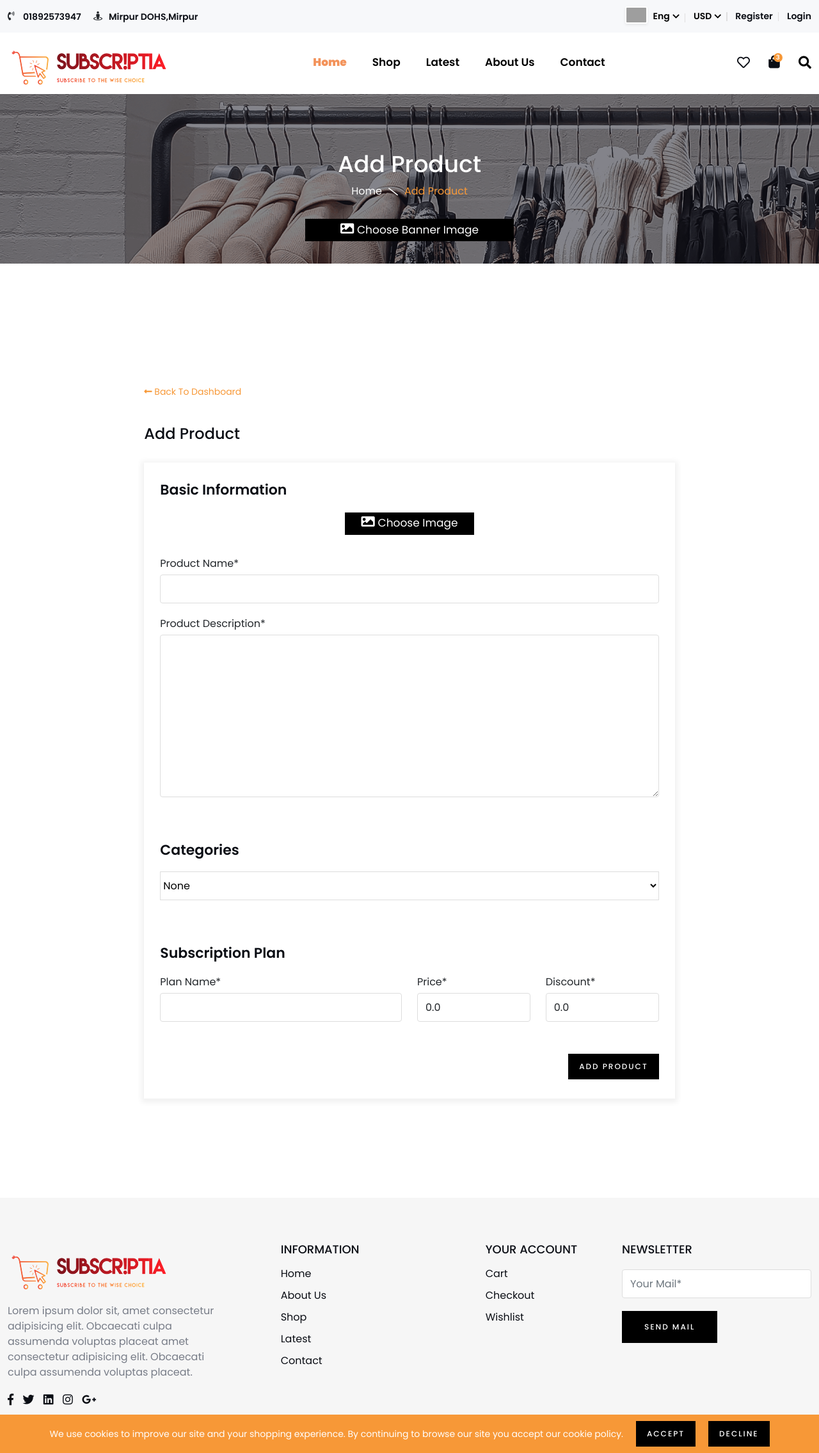
After one commit to Mahdi3M/Subscriptia, a Django app: page /add in a window 1280 px wide. The commit adds this page. Shown: the whole page at 64% size. Run offline with Django 4.2, Linux system fonts and the light colour scheme; some libraries are stand-ins or nearby versions; grey boxes are pictures that could not be loaded.

Commit message:
sara commit
shadmanee r jinish

```diff
--- a/accounts/templates/user_profile/login.html
+++ b/accounts/templates/user_profile/login.html
@@ -41,12 +41,6 @@
                             <div class="login_submit">
                                 <button class="theme-btn-one btn-black-overlay btn_md" type="submit">login</button>
                             </div>
-                            {% comment %} <div class="remember_area">
-                                <label class="checkbox-default">
-                                    <input type="checkbox">
-                                    <span>Remember me</span>
-                                </label>
-                            </div> {% endcomment %}
 
                             <a href="{% url 'register' %}">Create Your Account?</a>
                         </form>
--- /dev/null
+++ b/product/forms.py
@@ -0,0 +1,8 @@
+from django import forms
+from .models import *
+
+
+class ProductForm(forms.ModelForm):
+    class Meta:
+        model = Product
+        fields = ('name', 'description', 'image', 'banner', 'plan_name', 'price', 'discount', 'category')
--- a/product/models.py
+++ b/product/models.py
@@ -2,44 +2,28 @@ from django.db import models
 
 # Create your models here.
 
-CATEGORIES = ((1, 'News'), (2, 'Books'), (3, 'Software'), (4, 'Web'), (5, 'Design'), (6, 'Presentation'),
+CATEGORIES = ((0, 'None'), (1, 'News'), (2, 'Books'), (3, 'Software'), (4, 'Web'), (5, 'Design'), (6, 'Presentation'),
               (7, 'Educational'), (8, 'Streaming'), (9, 'Video'), (10,'Writing'), (11, 'Travel'), (12, 'Blog'),
               (13, 'E-commerce'), (14, 'Photo Editing'), (15, 'Video Editing'), (16, 'Food & Beverages'))
 
 
-def validate_even(value):
-    if value not in range(0, 6):
-        raise ValidationError(
-            _('%(value) is not a valid rating'),
-            params={'value': value},
-        )
-
+VALID_RATINGS = (('z', 0), ('o', 1), ('tw', 2), ('th', 3), ('fo', 4), ('fi', 5))
 
 
 class Product(models.Model):
     name = models.CharField(max_length=200)
-    slug = models.SlugField(unique=True)
-    rating = models.PositiveIntegerField(
-        validators=[validate_even]
-    )
+    description = models.TextField(max_length=1000, default="")
+    slug = models.SlugField(unique=True, auto_created=True)
+    rating = models.PositiveIntegerField(choices=VALID_RATINGS, default=0)
     review = models.CharField(max_length=500, default="")
-    is_wishlist = models.BooleanField(default=False)
-    is_cart = models.BooleanField(default=False)
+    in_wishlist = models.PositiveIntegerField(default=0)
+    in_cart = models.PositiveIntegerField(default=0)
+    banner = models.ImageField(null=True, blank=True, upload_to='products/banner/')
+    image = models.ImageField(null=True, blank=True, upload_to='products/product_images/')
+    plan_name = models.CharField(max_length=100, default='')
+    price = models.FloatField(default=0.00)
+    discount = models.FloatField(default=0.00)
+    category = models.CharField(max_length=200, choices=CATEGORIES, default='None')
 
-
-class Category(models.Model):
-    product = models.ForeignKey(Product, on_delete=models.CASCADE)
-    category = models.CharField(max_length= 30,choices=CATEGORIES)
-
-
-class SubscriptionPlan(models.Model):
-    product = models.ForeignKey(Product, on_delete=models.CASCADE)
-    plan_name = models.CharField(max_length=100)
-    discount = models.FloatField(default=0.00)
-    marked_price = models.FloatField(null=False, blank=False, default=0.00)
-    selling_price = models.FloatField(null=False, blank=False)
-
-
-class ProductImage(models.Model):
-    product = models.ForeignKey(Product, on_delete=models.CASCADE)
-    image = models.ImageField(null=True, blank=True, upload_to='images/')
+    def __str__(self):
+        return f'{self.name}: {self.description}'
--- a/product/urls.py
+++ b/product/urls.py
@@ -3,6 +3,7 @@ from . import views
 
 urlpatterns = [
     path('', views.index, name="index"),
-    path('<str:product_id>/details/', views.product_single, name="product_single")
+    path('<str:product_id>/details/', views.product_single, name="product_single"),
+    path('add',views.add_product, name="add_product" )
 
 ]
--- a/product/views.py
+++ b/product/views.py
@@ -1,5 +1,6 @@
 from django.shortcuts import render
 from django.http import HttpResponse
+from .forms import *
 
 # Create your views here.
 
@@ -10,3 +11,18 @@ def index(request):
 
 def product_single(request, product_id):
     return render(request, 'product_single.html', {})
+
+
+def add_product(request):
+    if request.method == 'POST':
+        product = ProductForm(request.POST, request.FILES)
+        if product.is_valid():
+            product.save()
+            return HttpResponse('blah')
+        else:
+            return HttpResponse('not blah')
+    else:
+        product = ProductForm()
+        return render(request, 'add-product_priv.html', {
+            'product': product,
+        })
--- /dev/null
+++ b/templates/add-product_priv.html
@@ -0,0 +1,127 @@
+{% extends 'base.html' %}
+{% block content %}
+
+<!-- Banner Area -->
+<section id="common_banner_one">
+    <div class="container ">
+        <div class="row">
+            <div class="col-lg-12">
+                <div class="common_banner_text">
+                    <h2>Add Product</h2>
+                    <ul>
+                        <li><a href="index.html">Home</a></li>
+                        <li><i class="fas fa-slash"></i></li>
+                        <li class="active">Add Product</li>
+                    </ul>
+                    <ul>
+                        <div class="col-lg-12">
+                            <div class="image-input">
+                                {{product.banner}}
+                                <label for="id_banner" class="image-button">
+                                    <i class="fa fa-image"></i>Choose Banner Image</label>
+                            </div>
+                        </div>
+                    </ul>
+                </div>
+            </div>
+        </div>
+    </div>
+</section>
+
+<!-- Add Product Area -->
+<section id="add_product_area" class="ptb-100" onload='getInputElements()'>
+    <div class="container">
+        <div class="row">
+            <div class="col-lg-8 offset-lg-2">
+                <div class="add_product_wrapper">
+                    <div class="back_to_area">
+                        <a href="vendor.html"><i class="fas fa-long-arrow-alt-left"></i> Back To Dashboard</a>
+                    </div>
+                    <h3>Add Product</h3>
+                    <form action="" method="post" enctype="multipart/form-data" class="add_product_form" getInputElements>
+                        {% csrf_token %}
+                        <div class="row">
+                            <div class="col-lg-12">
+                                <h4>Basic Information</h4>
+                            </div>
+                            <div class="col-lg-12">
+                                <div class="image-input">
+                                    {{product.image}}
+                                    <label for="id_image" class="image-button">
+                                    <i class="fa fa-image"></i>Choose Image</label>
+                                </div>
+                            </div>
+                            <div class="col-lg-12">
+                                <div class="fotm-group">
+                                    <label for="id_name">Product Name*</label>
+                                    {{product.name}}
+                                    <script>
+                                        document.getElementById("id_name").classList += "form-control";
+                                    </script>
+                                    {% comment %} <input type="text" id="product_name" class="form-control"
+                                        placeholder="T-Shirt Form Girls"> {% endcomment %}
+                                </div>
+                            </div>
+                            <div class="col-lg-12">
+                                <div class="fotm-group">
+                                    <label for="id_description">Product Description*</label>
+                                    {{product.description}}
+                                    <script>
+                                        document.getElementById("id_description").classList = "form-control";
+                                    </script>
+                                    {% comment %} <input type="text" id="product_name" class="form-control"
+                                        placeholder="T-Shirt Form Girls"> {% endcomment %}
+                                </div>
+                            </div>
+                            <div class="col-lg-12">
+                                <h4 style="margin-top: 50px; margin-bottom: 20px;">Categories</h4>
+                            </div>
+                            <div class="col-lg-12">
+                                <div class="fotm-group">
+                                    {{product.category}}
+                                </div>
+                            </div>
+                            <div class="col-lg-12">
+                                <h4 style="margin-top: 50px; margin-bottom: 20px;">Subscription Plan</h4>
+                            </div>
+                            <div class="col-lg-6">
+                                <div class="fotm-group">
+                                    <label for="id_plan_name">Plan Name*</label>
+                                    {{product.plan_name}}
+                                    <script>
+                                        document.getElementById("id_plan_name").classList += "form-control";
+                                    </script>
+                                </div>
+                            </div>
+                            <div class="col-lg-3">
+                                <div class="fotm-group">
+                                    <label for="id_marked_price">Price*</label>
+                                    {{product.price}}
+                                    <script>
+                                        document.getElementById("id_price").classList += "form-control";
+                                    </script>
+                                </div>
+                            </div>
+                            <div class="col-lg-3">
+                                <div class="fotm-group">
+                                    <label for="id_discount">Discount*</label>
+                                    {{product.discount}}
+                                    <script>
+                                        document.getElementById("id_discount").classList += "form-control";
+                                    </script>
+                                </div>
+                            </div>
+                            <div class="col-lg-12">
+                                <div class="btn_right_table">
+                                    <button class="theme-btn-one bg-black btn_sm" type='submit'>Add Product</button>
+                                </div>
+                            </div>
+                        </div>
+                    </form>
+                </div>
+            </div>
+        </div>
+    </div>
+</section>
+
+{% endblock content %}
```
Also changed, not shown: db.sqlite3, product/migrations/0001_initial.py, product/migrations/0003_remove_productimage_product_and_more.py (added).
